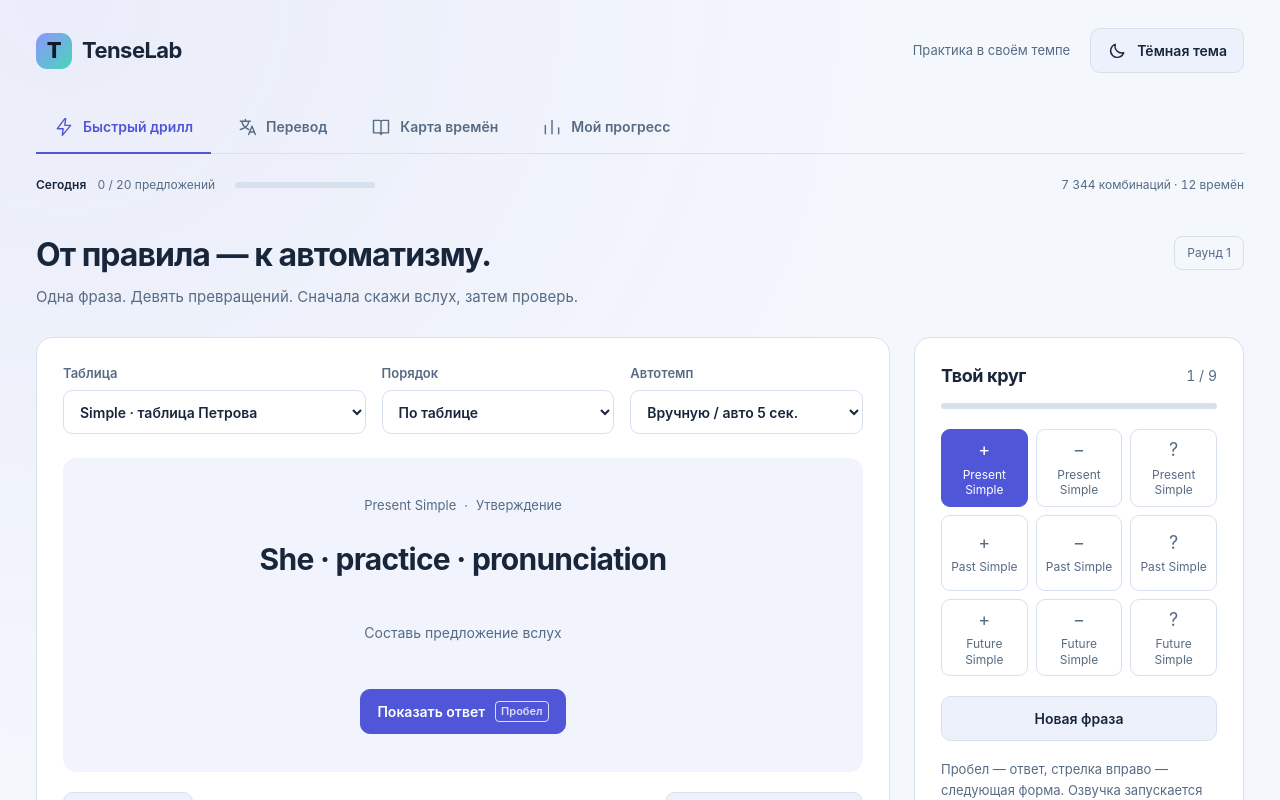
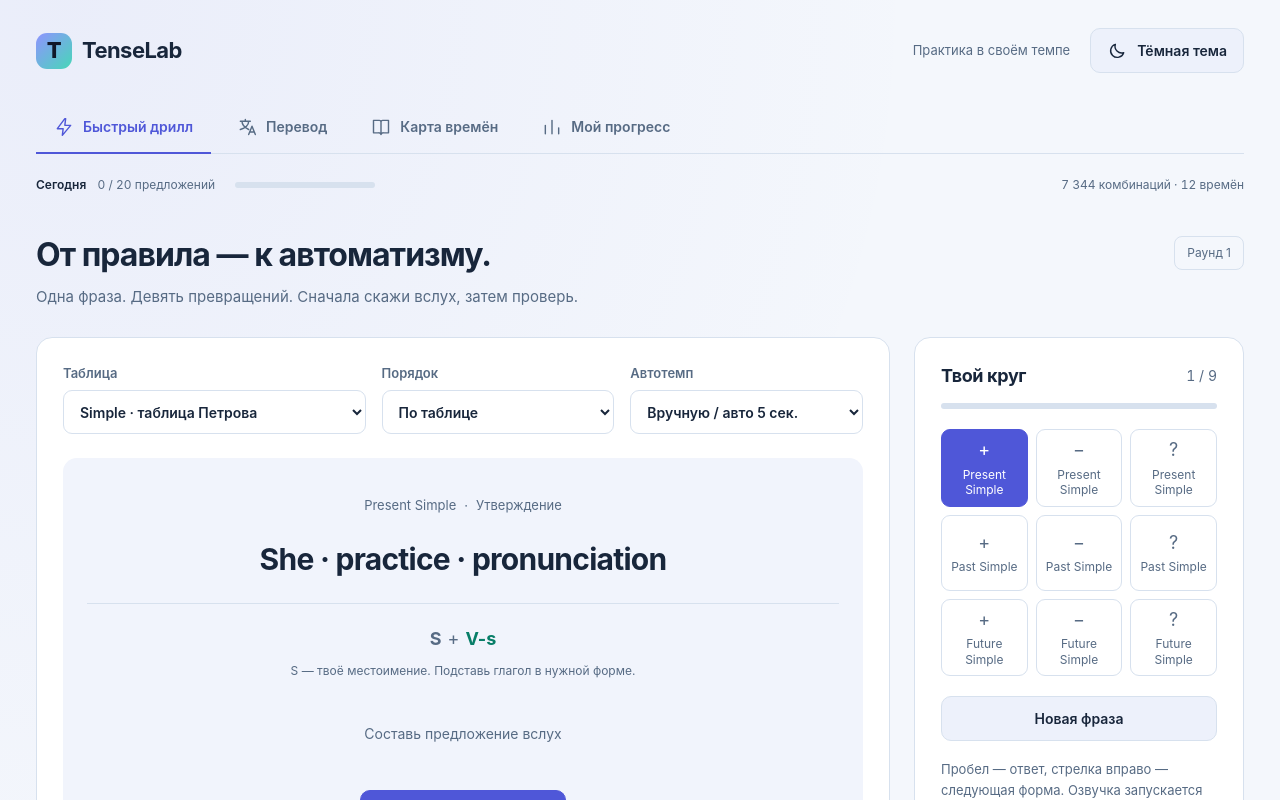
Before and after one commit to l4iniwakura/TenseLab, a React (Vite) app in the folder frontend/: page / in a window 1280 px wide. Shown: the top 800 px of the page. Built offline with nearby package versions, Linux system fonts and the light colour scheme.

Commit message:
feat: add sentence formulas to tense reference and quick drill

```diff
--- /dev/null
+++ b/frontend/src/components/Formula.module.css
@@ -0,0 +1,45 @@
+.formula {
+  display: flex;
+  align-items: baseline;
+  flex-wrap: wrap;
+  gap: 4px 6px;
+  font-size: 0.875rem;
+  font-weight: 650;
+  line-height: 1.65;
+  margin-bottom: 12px;
+  color: var(--text);
+}
+.subject {
+  color: var(--muted);
+}
+.verb {
+  color: var(--mint);
+}
+.auxiliary {
+  color: var(--text);
+}
+.negative {
+  color: var(--error-text);
+}
+.join {
+  color: var(--muted);
+  font-weight: 400;
+}
+.key {
+  display: flex;
+  flex-wrap: wrap;
+  gap: 8px 20px;
+  color: var(--muted);
+  font-size: 0.75rem;
+  line-height: 1.7;
+  margin: 0 0 20px;
+}
+.key b {
+  color: var(--text);
+  font-weight: 650;
+}
+.key p {
+  flex-basis: 100%;
+  margin: 0;
+  max-width: 100ch;
+}
--- /dev/null
+++ b/frontend/src/components/Formula.tsx
@@ -0,0 +1,79 @@
+import { Fragment } from 'react';
+import { formula } from '../domain/formulas';
+import type { Form, PersonId, TenseId } from '../domain/types';
+import styles from './Formula.module.css';
+
+export function Formula({
+  tense,
+  form,
+  person,
+}: {
+  tense: TenseId;
+  form: Form;
+  person?: PersonId;
+}) {
+  const parts = formula(tense, form, person);
+  return (
+    <span
+      className={styles.formula}
+      aria-label={`Формула: ${parts.join(' + ')}${form === 'q' ? ' ?' : ''}`}
+    >
+      {parts.map((part, index) => (
+        <Fragment key={index}>
+          {index > 0 && (
+            <span className={styles.join} aria-hidden="true">
+              +
+            </span>
+          )}
+          <span
+            lang="en"
+            className={
+              part === 'S'
+                ? styles.subject
+                : part.startsWith('V')
+                  ? styles.verb
+                  : part === 'not'
+                    ? styles.negative
+                    : styles.auxiliary
+            }
+          >
+            {part}
+          </span>
+        </Fragment>
+      ))}
+      {form === 'q' && <span aria-hidden="true">?</span>}
+    </span>
+  );
+}
+
+export function FormulaKey() {
+  return (
+    <div className={styles.key} aria-label="Как читать формулы">
+      <span>
+        <b>S</b> — кто: I, you, he, she, we, they
+      </span>
+      <span>
+        <b>V1</b> — write
+      </span>
+      <span>
+        <b>V-s</b> — writes
+      </span>
+      <span>
+        <b>V2</b> — wrote
+      </span>
+      <span>
+        <b>V3</b> — written
+      </span>
+      <span>
+        <b>V-ing</b> — writing
+      </span>
+      <p>
+        Читай слева направо, затем добавь остальные слова. В Present Simple с he
+        / she / it используй V-s (окончание -s / -es) или does; с остальными —
+        V1 или do. В Present Perfect: he / she / it — has; остальные — have. Для
+        Continuous: I — am; he / she / it — is; you / we / they — are. В
+        прошлом: I / he / she / it — was; you / we / they — were.
+      </p>
+    </div>
+  );
+}
--- /dev/null
+++ b/frontend/src/domain/formulas.ts
@@ -0,0 +1,47 @@
+import type { Form, PersonId, TenseId } from './types';
+
+// S = subject; V1, V2, V3 = base, past and past participle forms.
+export function formula(
+  tense: TenseId,
+  form: Form,
+  person?: PersonId,
+): string[] {
+  const third = person === 2 || person === 3;
+  const generic = person === undefined;
+  const presentBe = generic
+    ? 'am / is / are'
+    : person === 0
+      ? 'am'
+      : third
+        ? 'is'
+        : 'are';
+  const pastBe = generic
+    ? 'was / were'
+    : person === 0 || third
+      ? 'was'
+      : 'were';
+  const have = generic ? 'have / has' : third ? 'has' : 'have';
+  const doVerb = generic ? 'do / does' : third ? 'does' : 'do';
+  const structures: Record<TenseId, [string[], string]> = {
+    presentSimple: [[doVerb], 'V1'],
+    pastSimple: [['did'], 'V1'],
+    futureSimple: [['will'], 'V1'],
+    presentContinuous: [[presentBe], 'V-ing'],
+    pastContinuous: [[pastBe], 'V-ing'],
+    futureContinuous: [['will', 'be'], 'V-ing'],
+    presentPerfect: [[have], 'V3'],
+    pastPerfect: [['had'], 'V3'],
+    futurePerfect: [['will', 'have'], 'V3'],
+    presentPerfectContinuous: [[have, 'been'], 'V-ing'],
+    pastPerfectContinuous: [['had', 'been'], 'V-ing'],
+    futurePerfectContinuous: [['will', 'have', 'been'], 'V-ing'],
+  };
+  const [aux, verb] = structures[tense];
+  const [first, ...rest] = aux;
+  if (form === 'q') return [first, 'S', ...rest, verb];
+  if (form === 'neg') return ['S', first, 'not', ...rest, verb];
+  if (tense === 'presentSimple')
+    return ['S', generic ? 'V1 / V-s' : third ? 'V-s' : 'V1'];
+  if (tense === 'pastSimple') return ['S', 'V2'];
+  return ['S', ...aux, verb];
+}
--- a/frontend/src/features/Drill.tsx
+++ b/frontend/src/features/Drill.tsx
@@ -3,6 +3,7 @@ import { times } from '../domain/catalog';
 import { formNames, formSigns } from '../domain/types';
 import { useStores } from '../stores/context';
 import { Field, GroupSelect, Icon, ProgressBar } from '../components/Controls';
+import { Formula, FormulaKey } from '../components/Formula';
 import styles from './Practice.module.css';
 
 export const Drill = observer(function Drill() {
@@ -56,6 +57,18 @@ export const Drill = observer(function Drill() {
             <p className={styles.source} lang="en">
               {drill.source}
             </p>
+            <div
+              className={styles.formulaHint}
+              aria-live="polite"
+              aria-atomic="true"
+            >
+              <Formula
+                tense={drill.current.tense}
+                form={drill.current.form}
+                person={drill.person}
+              />
+              <p>S — твоё местоимение. Подставь глагол в нужной форме.</p>
+            </div>
             <div
               className={styles.answerSlot}
               aria-live="polite"
@@ -144,6 +157,15 @@ export const Drill = observer(function Drill() {
         </aside>
       </div>
       <details className="guide">
+        <summary>Как читать формулы</summary>
+        <FormulaKey />
+        <p>
+          После do / does / did глагол всегда в начальной форме V1. Формулы
+          Simple здесь — для обычных глаголов; to be и модальные глаголы
+          работают по отдельным правилам.
+        </p>
+      </details>
+      <details className="guide">
         <summary>Как заниматься за 10–15 минут</summary>
         <ol>
           <li>Проговори 9 форм по таблице — около 2 минут.</li>
--- a/frontend/src/features/Practice.module.css
+++ b/frontend/src/features/Practice.module.css
@@ -45,6 +45,21 @@
   min-height: 110px;
   display: grid;
   align-content: center;
+}
+.formulaHint {
+  margin-top: 24px;
+  padding-top: 20px;
+  border-top: 1px solid var(--line);
+}
+.formulaHint > span {
+  justify-content: center;
+  font-size: 1.125rem;
+  margin-bottom: 8px;
+}
+.formulaHint p {
+  margin: 0;
+  font-size: 0.75rem;
+  color: var(--muted);
 }
 .answer {
   font-size: 1.625rem;
--- a/frontend/src/features/Reference.module.css
+++ b/frontend/src/features/Reference.module.css
@@ -92,7 +92,7 @@
 .overview td button:hover {
   background: var(--drill);
 }
-.overview td button > span {
+.overview td button > .trainLink {
   display: block;
   color: var(--accent);
   font-size: 0.75rem;
--- a/frontend/src/features/Reference.tsx
+++ b/frontend/src/features/Reference.tsx
@@ -12,6 +12,7 @@ import {
 } from '../domain/types';
 import { useStores } from '../stores/context';
 import { GroupSelect } from '../components/Controls';
+import { Formula, FormulaKey } from '../components/Formula';
 import styles from './Reference.module.css';
 
 export function Reference() {
@@ -53,6 +54,7 @@ export function Reference() {
             ))}
           </div>
         </div>
+        <FormulaKey />
         <div
           className={styles.scroll}
           role="region"
@@ -92,11 +94,14 @@ export function Reference() {
                           onClick={() => train(id)}
                           aria-label={`Тренировать ${tense.label}`}
                         >
+                          <Formula tense={id} form={form} />
                           <strong lang="en">
                             {overviewExamples[id][forms.indexOf(form)]}
                           </strong>
                           <small>{tense.exp}</small>
-                          <span>Тренировать ↗</span>
+                          <span className={styles.trainLink}>
+                            Тренировать ↗
+                          </span>
                         </button>
                       </td>
                     );
@@ -144,6 +149,7 @@ export function Reference() {
                     const item = example(id, f);
                     return (
                       <td key={f}>
+                        <Formula tense={id} form={f} />
                         <strong lang="en">{item.en}</strong>
                         <small>{item.ru}</small>
                       </td>
```
Also changed, not shown: 2 other files (tests, documents, lock files or other folders).
